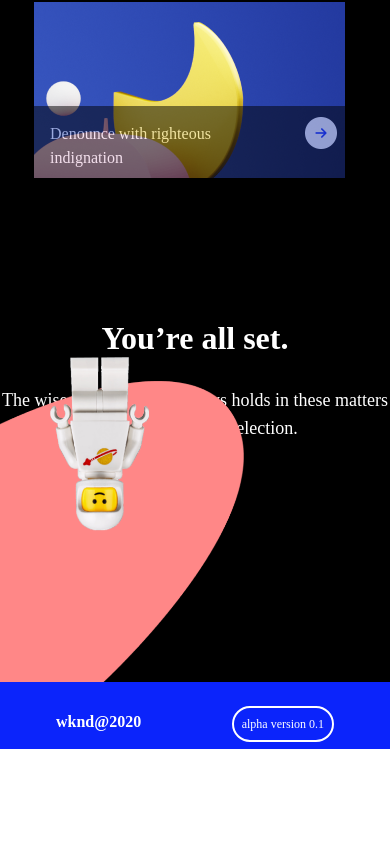
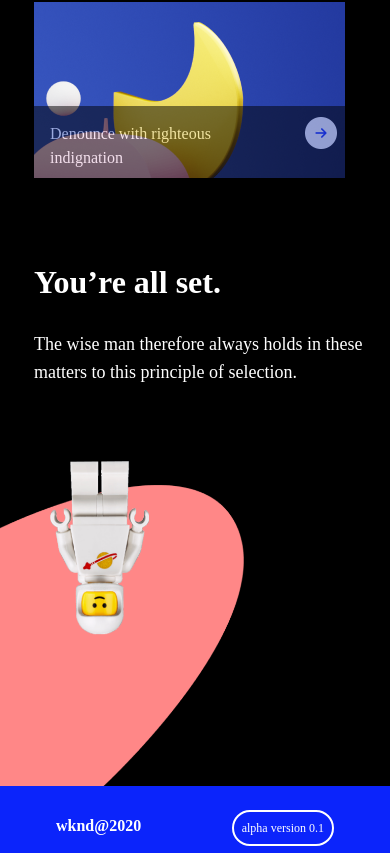
Before and after one commit to nordeeen/Landing-page-weekend, a React (Create React App) app: page / in a window 390 px wide. Shown: the part 2819-3673 px from the top of the page. Before the commit the page ends 3569 px from the top, so only its background shows below. Built offline with nearby package versions, Linux system fonts and the light colour scheme.

Commit message:
updated code ThirdContent

```diff
--- a/src/components/ThirdContent.js
+++ b/src/components/ThirdContent.js
@@ -4,17 +4,17 @@ import heroLeftBottom from 'assets/hero-bottom.png';
 const ThirdContent = () => {
   return (
     <>
-      <div className="bg-black w-full h-auto pt-16">
+      <div className="bg-black w-full h-auto lg:pt-16 pt-2">
         <div className="flex justify-center items-center">
-          <div className="w-[100%] h-[400px] flex justify-center py-8 relative">
+          <div className="w-[100%] lg:h-[400px] h-[560px] flex justify-center py-8 relative">
             <div className="w-[244px] h-[325px] absolute left-0 bottom-0 flex flex-end">
               <img src={heroLeftBottom} alt="hero-left-bottom" />
             </div>
             <div className="w-[600px] h-auto">
-              <h1 className="text-center text-white font-bold text-[32px] mb-6">
+              <h1 className="lg:text-center text-left lg:ml-0 ml-[34px] text-white font-bold text-[32px] mb-6">
                 You’re all set.
               </h1>
-              <p className="text-center text-white text-lg">
+              <p className="lg:text-center text-left lg:ml-0 ml-[34px] lg:w-[600px] w-[340px] text-white text-lg">
                 The wise man therefore always holds in these matters to this
                 principle of selection.
               </p>
```
